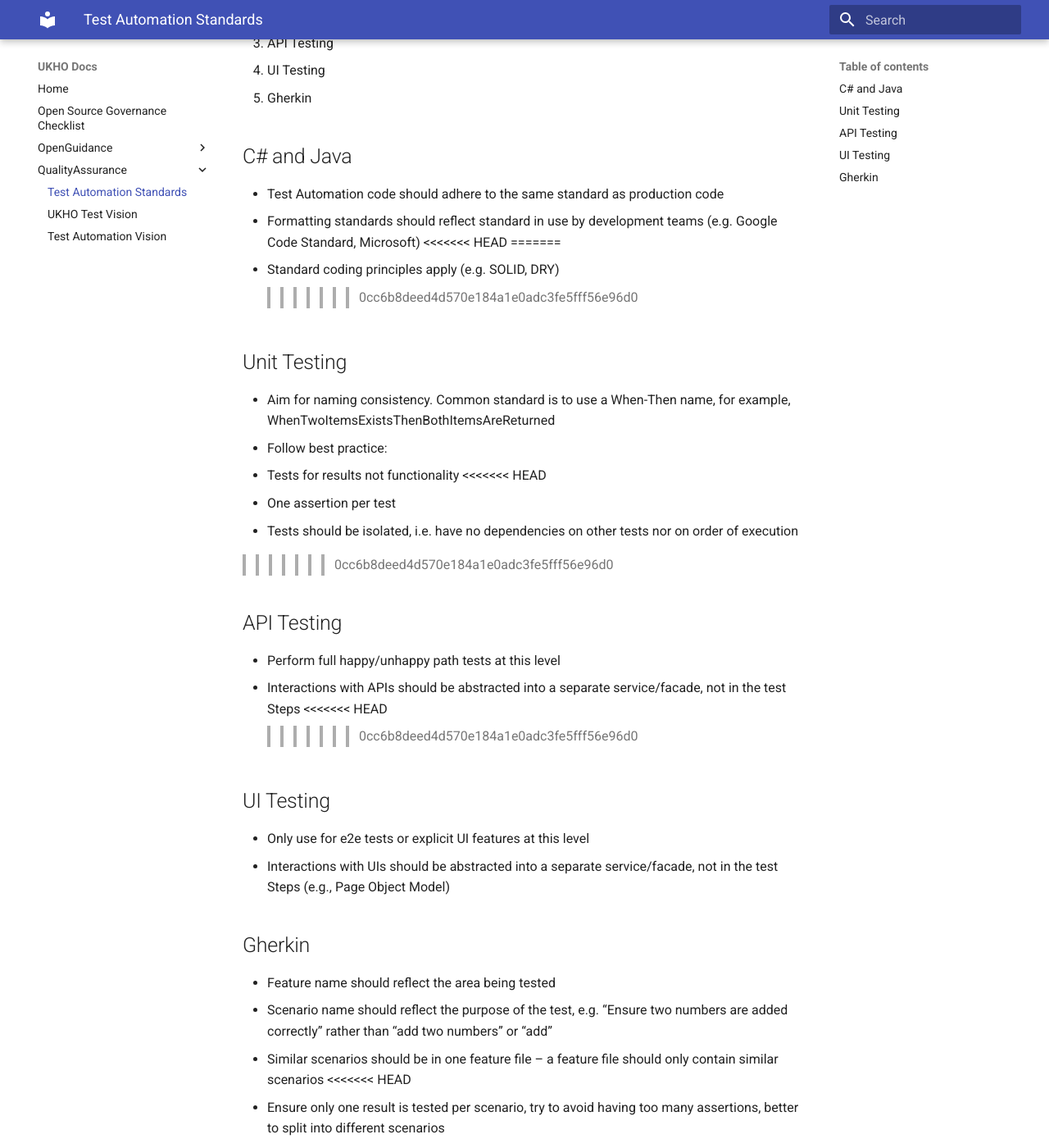
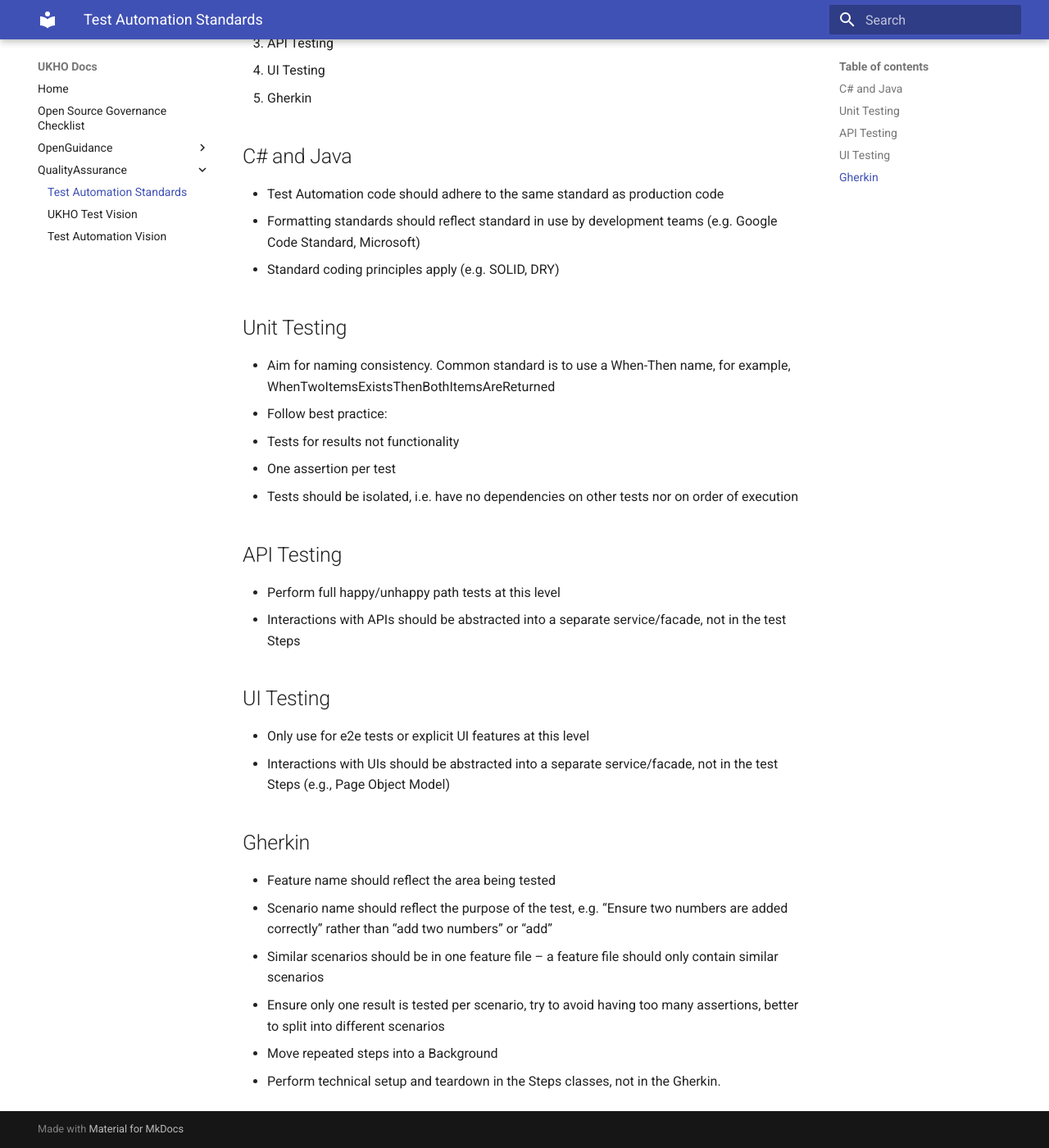
Before and after one commit to UKHO/docs, an MkDocs documentation site: the page built from docs/QualityAssurance/TestCodeStandards.md, in a window 1280 px wide and 1400 px high, scrolled down 207 px. Shown: the whole window at 82% size. Built offline with MkDocs 1.6.1 and Material for MkDocs 9.7.7, drawn with Linux system fonts in a browser that asks for light colours; some of the changed text lies outside the part shown.

Commit message:
Correct Standards document
* Removed the added lines from the merge

```diff
--- a/docs/QualityAssurance/TestCodeStandards.md
+++ b/docs/QualityAssurance/TestCodeStandards.md
@@ -10,28 +10,20 @@
 
 * Test Automation code should adhere to the same standard as production code
 * Formatting standards should reflect standard in use by development teams (e.g. Google Code Standard, Microsoft)
-<<<<<<< HEAD
-=======
 * Standard coding principles apply (e.g. SOLID, DRY)
->>>>>>> 0cc6b8deed4d570e184a1e0adc3fe5fff56e96d0
 
 ## Unit Testing
 
 * Aim for naming consistency. Common standard is to use a When-Then name, for example, WhenTwoItemsExistsThenBothItemsAreReturned
 * Follow best practice:
   * Tests for results not functionality
-<<<<<<< HEAD
   * One assertion per test
   * Tests should be isolated, i.e. have no dependencies on other tests nor on order of execution
-
->>>>>>> 0cc6b8deed4d570e184a1e0adc3fe5fff56e96d0
 
 ## API Testing
 
 * Perform full happy/unhappy path tests at this level
 * Interactions with APIs should be abstracted into a separate service/facade, not in the test Steps
-<<<<<<< HEAD
->>>>>>> 0cc6b8deed4d570e184a1e0adc3fe5fff56e96d0
 
 ## UI Testing
 
@@ -43,9 +35,6 @@
 * Feature name should reflect the area being tested
 * Scenario name should reflect the purpose of the test, e.g. “Ensure two numbers are added correctly” rather than “add two numbers” or “add”
 * Similar scenarios should be in one feature file – a feature file should only contain similar scenarios
-<<<<<<< HEAD
 * Ensure only one result is tested per scenario, try to avoid having too many assertions, better to split into different scenarios
 * Move repeated steps into a Background
 * Perform technical setup and teardown in the Steps classes, not in the Gherkin.
-
->>>>>>> 0cc6b8deed4d570e184a1e0adc3fe5fff56e96d0
```
